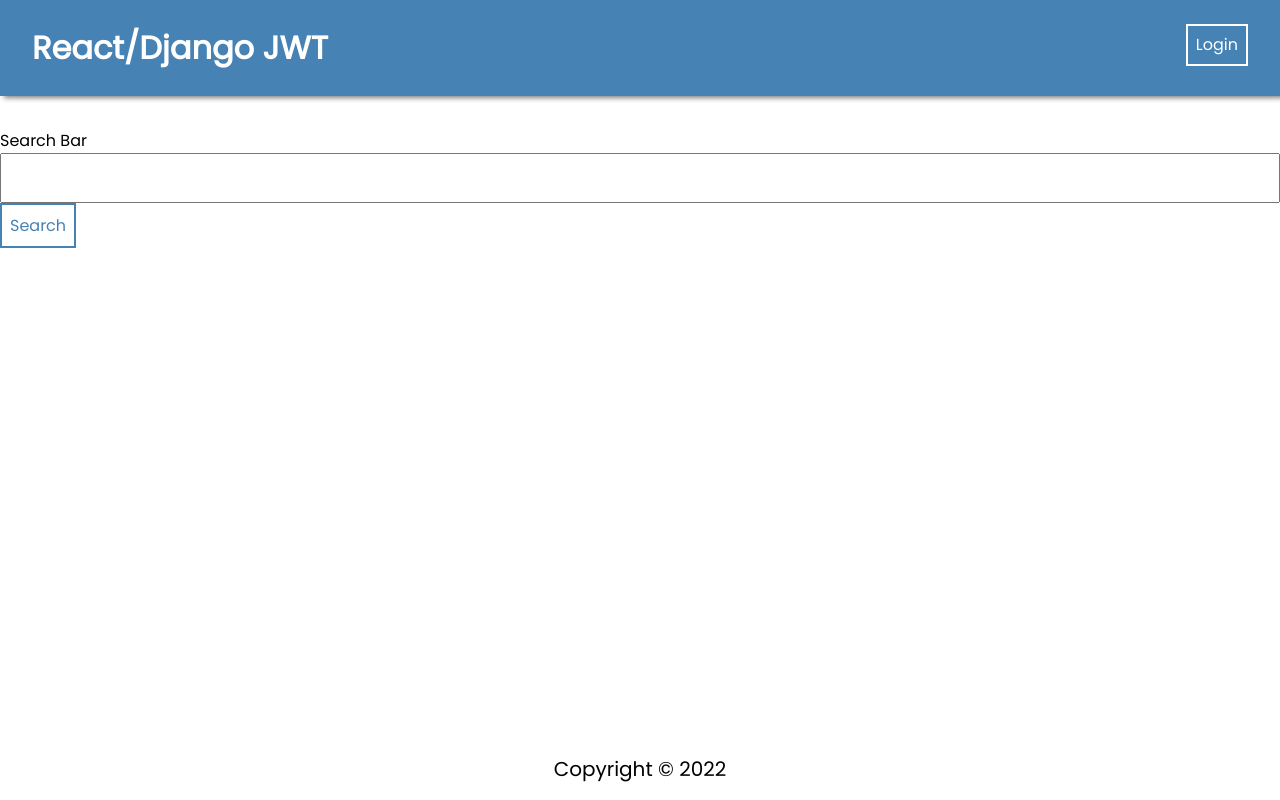
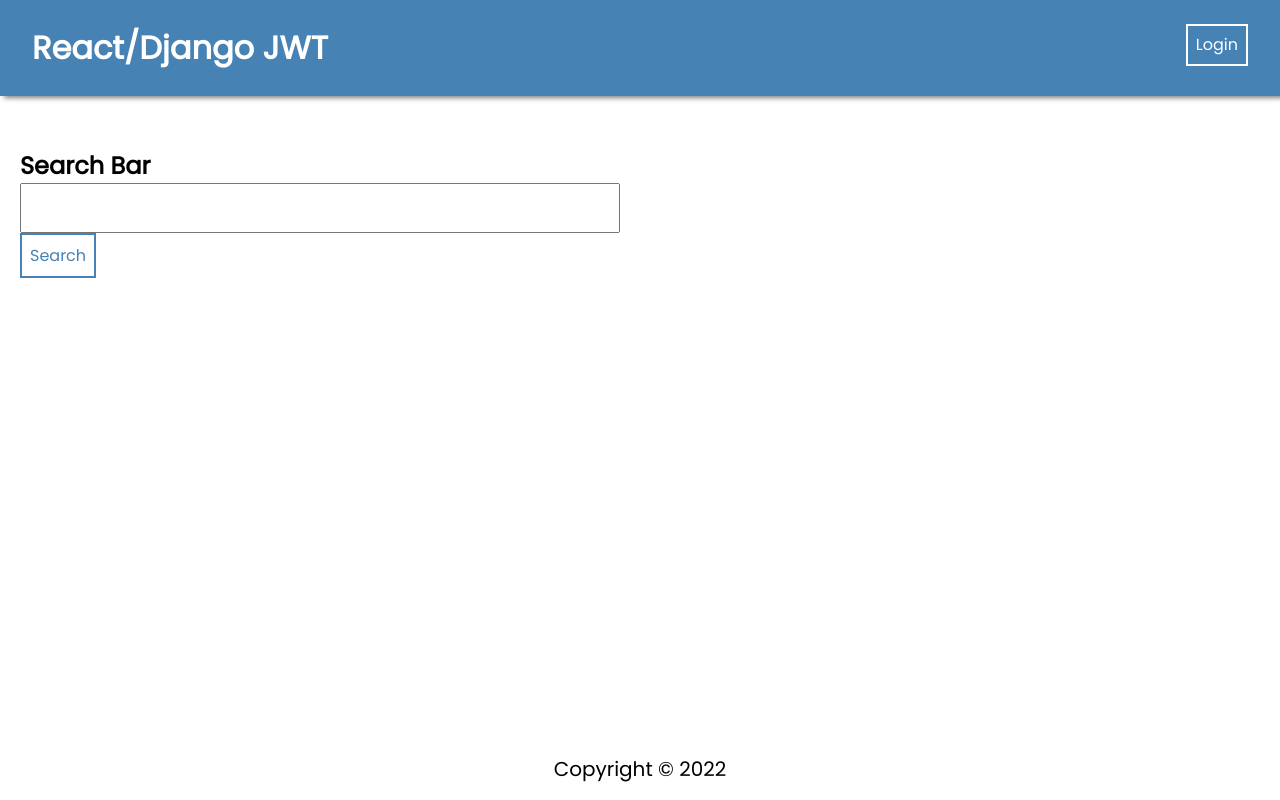
Before and after one commit to lisaloyd/YouTube-Project, a React (Create React App) app in the folder frontend/: page /my-search in a window 1280 px wide. Built offline with nearby package versions, Linux system fonts and the light colour scheme.

Commit message:
Fixed styling + Added CSS Files in the following  Component files Searchpage, VideoPage, VideoThumbnail, SearchBar, and CommentForm.

```diff
--- a/frontend/src/components/CommentForm/CommentForm.css
+++ b/frontend/src/components/CommentForm/CommentForm.css
@@ -22,11 +22,32 @@ input {
     width: 60%;
 }
 
-.video-container {
+.videoContainer {
+    width: 100%;
     display: flex;
     flex-direction: column;
+    align-items: center
 }
 
 .row {
-    display: inline-block;
+    display: flex;
+    flex-direction: row;
+    width: 100%;
+    justify-content: space-around;
+    margin-top: 20px;
 }
+
+.row > div {
+    width: 50%;
+}
+
+.video-thumbnails {
+    display: flex;
+    flex-wrap: wrap;
+  }
+
+  .thumbnail-wrapper {
+    width: 50%;
+    padding: 10px;
+    box-sizing: border-box;
+  }
--- a/frontend/src/components/RelatedVideos/RelatedVideos.jsx
+++ b/frontend/src/components/RelatedVideos/RelatedVideos.jsx
@@ -1,8 +1,8 @@
-import React, { useState, useEffect } from 'react';
-import axios from 'axios';
-import VideoThumbnail from '../VideoThumbnail/VideoThumbnail';
+import React, { useState, useEffect } from "react";
+import axios from "axios";
+import VideoThumbnail from "../VideoThumbnail/VideoThumbnail";
 
-const RelatedVideos = ({videoId}) => {
+const RelatedVideos = ({ videoId }) => {
   const [relatedVideos, setRelatedVideos] = useState([]);
 
   useEffect(() => {
@@ -10,13 +10,14 @@ const RelatedVideos = ({videoId}) => {
       const response = await axios.get(
         `https://www.googleapis.com/youtube/v3/search?relatedToVideoId=${videoId}&part=snippet&type=video&key=AIzaSyCxR-udMwvEmNfNnwRI1bfBWJODitlVfyk`
       );
-            console.log(response.data.items)
+      console.log(response.data.items);
       setRelatedVideos(
         response.data.items.map((item) => ({
           id: item.id.videoId,
           snippet: item.snippet,
-                })))}
-
+        }))
+      );
+    }
 
     getRelatedVideos(videoId);
   }, [videoId]);
@@ -24,14 +25,27 @@ const RelatedVideos = ({videoId}) => {
   return (
     <div>
       <h3>Related Videos</h3>
+      <div className="thumbnail-container">
+        {relatedVideos.map((video, index) => (
+          <div key={index} className="thumbnail-wrapper">
+            <VideoThumbnail video={video} />
+          </div>
+        ))}
+      </div>
+    </div>
+  );
+};
+
+export default RelatedVideos;
+
+{
+  /* <div>
+<h3>Related Videos</h3>
 {relatedVideos.map((video, index) => (
     <div key={index}>
     <VideoThumbnail video={video}/>
 
     </div>
 ))}
-        </div>
-     );
+</div> */
 }
-
-export default RelatedVideos;
--- /dev/null
+++ b/frontend/src/components/SearchBar/SearchBar.css
@@ -0,0 +1,8 @@
+.search-bar {
+    display: flex;
+    justify-content: space-around;
+    flex-direction: column;
+    padding: 20px;
+    width: 50%;
+    padding-bottom: 100px;
+}
--- a/frontend/src/components/SearchBar/SearchBar.jsx
+++ b/frontend/src/components/SearchBar/SearchBar.jsx
@@ -1,5 +1,5 @@
 import React, { useState } from "react";
-import { Link } from "react-router-dom";
+import "./SearchBar.css"
 
 const SearchBar = ({ getSearchResults }) => {
   const [searchTerm, setSearchTerm] = useState("");
@@ -12,8 +12,9 @@ const SearchBar = ({ getSearchResults }) => {
   };
 
   return (
+    <div className="search-bar" >
+      <h2>Search Bar</h2>
       <form onSubmit={handleSubmit}>
-      <label>Search Bar</label>
         <input
           type="search"
           value={searchTerm}
@@ -21,6 +22,7 @@ const SearchBar = ({ getSearchResults }) => {
         />
         <button to="/my-search">Search</button>
       </form>
+    </div>
   );
 };
 
--- /dev/null
+++ b/frontend/src/components/SearchPage/SearchPage.css
@@ -0,0 +1,9 @@
+.video-grid {
+    display: grid;
+    grid-template-columns: repeat(3, 1fr);
+    gap: 20px;
+    margin: 0 auto;
+    max-width: 1200px;
+    justify-content: center;
+    padding: 10px;
+  }
--- a/frontend/src/components/SearchPage/SearchPage.jsx
+++ b/frontend/src/components/SearchPage/SearchPage.jsx
@@ -1,9 +1,8 @@
 import React, { useState } from "react";
-import { Link } from "react-router-dom";
 import SearchBar from "../SearchBar/SearchBar";
 import axios from "axios";
 import VideoThumbnail from "../VideoThumbnail/VideoThumbnail";
-import RelatedVideos from "../RelatedVideos/RelatedVideos";
+import "./SearchPage.css";
 
 
 const SearchPage = ({}) => {
@@ -26,9 +25,9 @@ const SearchPage = ({}) => {
   return (
     <div>
       <SearchBar getSearchResults={getSearchResults} />
-      <div>
+      <div className="video-grid" >
         {searchResults.map((video) => (
-       <VideoThumbnail video={video}/>
+       <VideoThumbnail video={video} />
         ))}
 
       </div>
--- a/frontend/src/components/VideoPage/VideoPage.jsx
+++ b/frontend/src/components/VideoPage/VideoPage.jsx
@@ -43,8 +43,8 @@ const VideoPage = ({ getSearchResults }) => {
   };
 
   return (
-    <div className='container-fluid'>
-      <div classname ='col-md-6'>
+    <div >
+      <div >
 
         <div>
           <VideoPlayer videoDetails={videoDetails} videoId={videoId} />
--- /dev/null
+++ b/frontend/src/components/VideoThumbnail/VideoThumbnail.css
@@ -0,0 +1,30 @@
+.thumbnail-container {
+    display: flex;
+    overflow-x: auto;
+    scroll-behavior: smooth;
+  }
+
+  .thumbnail-wrapper {
+    width: 200px;
+    height: 150px;
+    margin-right: 10px;
+  }
+
+  .video-thumbnails {
+    display: grid;
+    grid-template-columns: repeat(3, 1fr);
+    gap: 20px;
+    justify-content: center;
+  }
+
+  .video-thumbnail {
+    display: flex;
+    flex-direction: column;
+    align-items: center;
+  }
+
+  .video-thumbnail img {
+    width: 100%;
+    max-width: 200px;
+    height: auto;
+  }
--- a/frontend/src/components/VideoThumbnail/VideoThumbnail.jsx
+++ b/frontend/src/components/VideoThumbnail/VideoThumbnail.jsx
@@ -1,18 +1,19 @@
 import React, { useState } from 'react';
 import { Link } from "react-router-dom";
+import "./VideoThumbnail.css"
 
 const VideoThumbnail = ({video}) => {
 
   return (
-    <div>
-      <div key={video.id}>
+    <div className='video-thumbnails' >
+      <div className='video=thumbnail' key={video.id} >
         <Link to={`/video/${video.id}`}>
           <img
             src={video.snippet.thumbnails.high.url}
             alt={video.snippet.title}
           />
           <h3>{video.snippet.title}</h3>
-          <p>{video.snippet.description}</p>
+          {/* <p>{video.snippet.description}</p> */}
         </Link>
       </div>
     </div>
```
Lines whose indentation alone changed are shown as unchanged.
